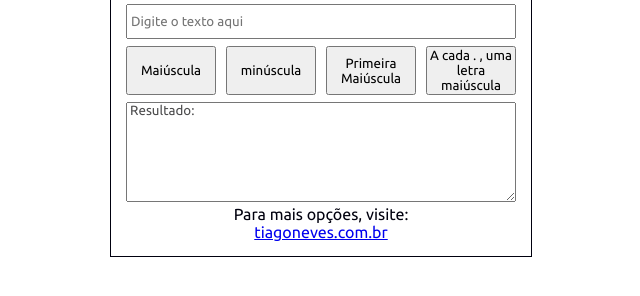
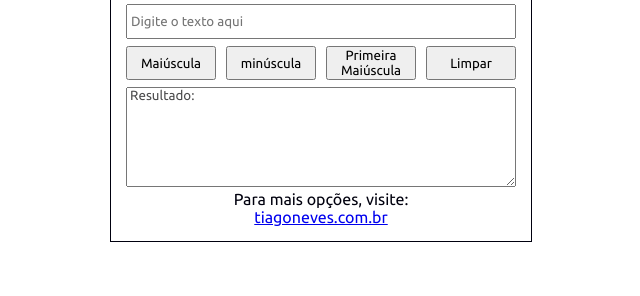
Before and after one commit to CaueSoaresValente/extTransformetexto, a browser extension: page index.html in a window 1280 px wide. Both pictures are taken after a click on the button "Primeira Maiúscula". Shown: the part 40-336 px from the top of the page, without its empty margins (319-959 px from the left). Drawn offline with Linux system fonts and the light colour scheme.

Commit message:
Botões unificados e novo botão de limpar

```diff
--- a/index.html
+++ b/index.html
@@ -28,7 +28,7 @@
           <button type="button" id="btnMaiuscula" style="width: 90px;">Maiúscula</button>
           <button type="button" id="btnMinuscula" style="width: 90px;">minúscula</button>
           <button type="button" id="PrimeiraMaiuscula" style="width: 90px;">Primeira Maiúscula</button>
-          <button type="button" id="SepararporPonto" style="width: 90px;">A cada . , uma letra maiúscula</button>
+          <button type="button" id="Limpar" style="width: 90px;">Limpar</button>
         </div>
         <textarea rows="4" cols="7" id="resultado" style="height: 100px; width: 100%; margin-top: 7px; color: #4C4C4D;"> Resultado:
         </textarea>
--- a/script.js
+++ b/script.js
@@ -14,18 +14,17 @@ window.document.addEventListener("DOMContentLoaded", ()=>{
 
      document.getElementById('PrimeiraMaiuscula').addEventListener("click", ()=>{
       let input = document.getElementById("input-text").value
-      input = input.charAt(0).toUpperCase() + input.slice(1).toLowerCase();
-      let resultado = document.getElementById("resultado")
-      resultado.innerHTML = ` Resultado: ${input}`
-    })
-    document.getElementById('SepararporPonto').addEventListener("click", ()=>{
-      let input = document.getElementById("input-text").value
-      input = input.replace(/\.\s*([a-z])/g, (letra) => {
+      input = input.charAt(0).toUpperCase() + input.slice(1).toLowerCase().replace(/\.\s*([a-z])/g, (letra) => {
                               return letra.toUpperCase();
-                            })
+                            });
       let resultado = document.getElementById("resultado")
       resultado.innerHTML = ` Resultado: ${input}`
     })
 
+     document.getElementById('Limpar').addEventListener("click", ()=>{
+      document.getElementById("input-text").value = " "
+
+      document.getElementById("resultado").innerHTML = " Resultado:"
+    })
 
 })
```
